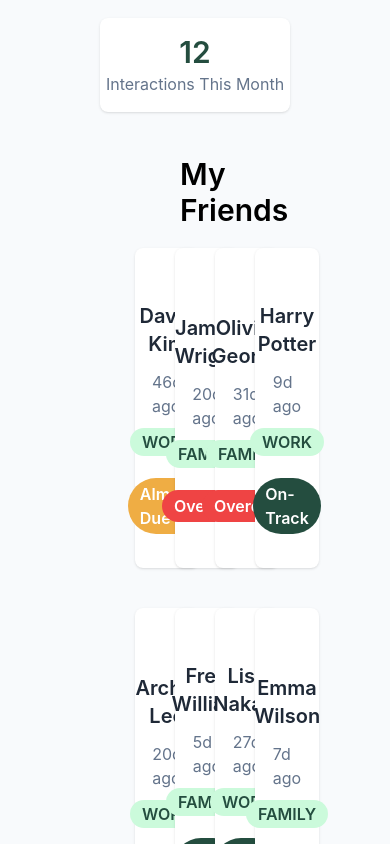
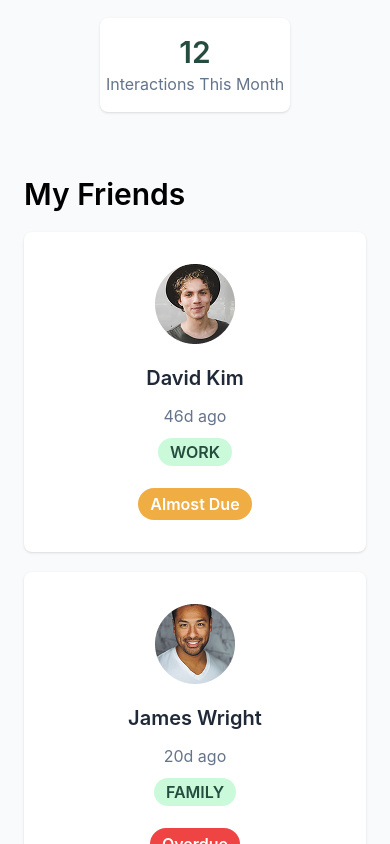
Before and after one commit to monirulfahim/Assignment-7, a React (Vite) app: page / in a window 390 px wide. Shown: the part 740-1584 px from the top of the page. Built offline with nearby package versions, Linux system fonts and the light colour scheme.

Commit message:
Implement responsive layout for friends card section (mobile 576px, tablet 768px)

```diff
--- a/src/App.jsx
+++ b/src/App.jsx
@@ -62,13 +62,13 @@ function App() {
         </div>
       </section>
 
-      {/* Friends Section */}
+      {/* Friends card Section */}
 
-      <section className='pl-45 pr-45 pt-5 pb-20 bg-[#F8FAFC]'>
+      <section className='pl-45 pr-45 pt-5 pb-20 bg-[#F8FAFC] max-[576px]:pt-10 max-[576px]:pr-6 max-[576px]:pb-6 max-[576px]:pl-6 max-[768px]:pt-10 max-[768px]:pr-6 max-[768px]:pb-6 max-[768px]:pl-6'>
         <div className='text-3xl font-semibold mb-5'>
           <h1>My Friends</h1>
         </div>
-            <div className='grid grid-cols-4 items-center justify-center gap-10'>
+            <div className='grid grid-cols-4 items-center justify-center gap-10 max-[576px]:grid-cols-1 max-[576px]:gap-5 max-[768px]:grid-cols-2 max-[768px]:gap-7'>
               {friendsData.map(friends => (
               <div key={friends.id} className='flex flex-col gap-3 justify-center items-center p-8 rounded-lg bg-[#FFFFFF] shadow h-80'>
                 <div className='mb-2'>
```
